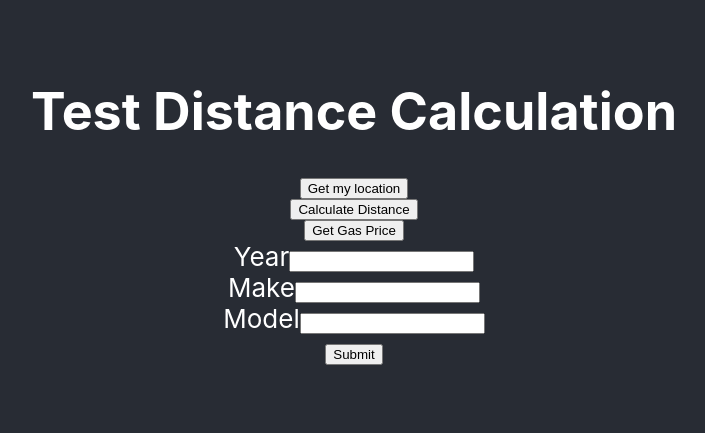
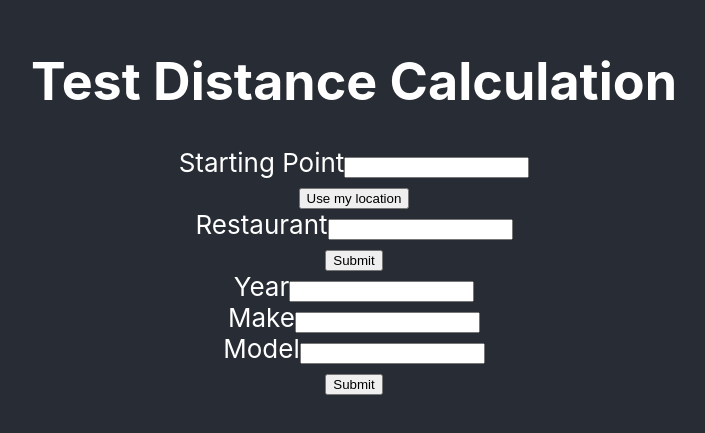
Before and after one commit to salsaady/fuel-wise, a React (Create React App) app in the folder frontend/: page / in a window 1280 px wide. Shown: the part 195-628 px from the top of the page, without its empty margins (286-991 px from the left). Built offline with nearby package versions, Linux system fonts and the light colour scheme.

Commit message:
Add form to enter starting and ending locations

```diff
--- a/frontend/src/App.js
+++ b/frontend/src/App.js
@@ -2,6 +2,7 @@ import React, { useState } from 'react';
 import axios from 'axios';
 import './App.css';
 import CarForm from './components/CarForm';  // Importing the CarForm component
+import LocationForm from './components/LocationForm'
 
 function App() {
   // State to hold the calculated distance
@@ -10,34 +11,42 @@ function App() {
   const [fuelConsumption, setFuelConsumption] = useState(null)
   const [userLocation, setUserLocation] = useState(null)
   const [postalCode, setPostalCode] = useState(null)
-  //const [formValues, setFormValues] = useState({})
+  const [carFormValues, setCarFormValues] = useState({});
+  const [locationFormValues, setLocationFormValues] = useState({});
+
+  const handleCarFormChange = (e) => {
+    setCarFormValues({ ...carFormValues, [e.target.id]: e.target.value })
+  }
+  const handleLocationFormChange = (e) => {
+    setLocationFormValues({ ...locationFormValues, [e.target.id]: e.target.value })
+  }
 
   // Dummy data for user and restaurant locations
   //const userLocation = { lat: '45.4215', lng: '-75.6972' }; // Example user location
   const restaurantLocation = { lat: '45.287798', lng: '-75.672958' } // Example restaurant location
 
-  const getUserLocation = async() => {
+  const getUserLocation = () => {
     if (navigator.geolocation) {
-      navigator.geolocation.getCurrentPosition(successFunction, errorFunction);
+      navigator.geolocation.getCurrentPosition(
+        (position) => {
+          const latitude = position.coords.latitude;
+          const longitude = position.coords.longitude;
+          setUserLocation({ latitude, longitude });
+          setLocationFormValues({ ...locationFormValues, start: `${latitude}, ${longitude}` });
+        },
+        (error) => {
+          console.error("Unable to retrieve your location.", error);
+        }
+      );
     } else {
       console.log("Geolocation is not supported by this browser.");
     }
-
-    function successFunction(position) {
-      const latitude = position.coords.latitude
-      const longitude = position.coords.longitude
-      console.log(position);
-      setUserLocation({latitude, longitude})
-      console.log(userLocation)
-    }
-
-    function errorFunction() {
-      console.log("Unable to retrieve your location.");
-    }
-  }
+  };
 
   // Function to handle distance calculation
-  const handleGetDistance = async () => {
+  const handleGetDistance = async (e) => {
+    e.preventDefault()
+
     try {
       const response = await axios.post('http://127.0.0.1:5000/get_distance', {
         user_location: `${userLocation.latitude},${userLocation.longitude}`,
@@ -69,14 +78,15 @@ function App() {
       console.error("Error getting gas price", error)
     }
     }
+
   const handleFuelConsumption = async (e) => {
     e.preventDefault()
 
     try {
       const response = await axios.post('http://127.0.0.1:5000/get_fuel_consumption', {
-        year: formValues.year,
-        make: formValues.make,
-        model: formValues.model
+        year: carFormValues.year,
+        make: carFormValues.make,
+        model: carFormValues.model
       });
       // Set the fuel consumption from the response
       setFuelConsumption(response.data.fuel_consumption)
@@ -85,21 +95,23 @@ function App() {
     }
   }
 
-  const [formValues, setFormValues] = useState({})
-  const handleChange = (e) => {
-    setFormValues({ ...formValues, [e.target.id]: e.target.value })
-  }
 
   return (
     <div className="App">
       <header className="App-header">
         <h1>Test Distance Calculation</h1>
-        <button onClick = {getUserLocation}>Get my location</button>
+        {/* <button onClick = {getUserLocation}>Get my location</button>
         <button onClick={() => { handleGetDistance(); handleGetPostalCode() }}>Calculate Distance</button>
-        <button onClick = {fetchGasPrice}>Get Gas Price</button>
+        <button onClick = {fetchGasPrice}>Get Gas Price</button> */}
+        <LocationForm
+          formValues = {locationFormValues}
+          handleChange = {handleLocationFormChange}
+          handleGetDistance = {handleGetDistance}
+          getUserLocation = {getUserLocation}
+        ></LocationForm>
         <CarForm
-          formValues = {formValues}
-          handleChange={handleChange}
+          formValues = {carFormValues}
+          handleChange={handleCarFormChange}
           handleFuelConsumption={handleFuelConsumption}
         ></CarForm>
         {userLocation && <p>My Location: {userLocation.latitude} {userLocation.longitude}</p>}
--- /dev/null
+++ b/frontend/src/components/LocationForm.js
@@ -0,0 +1,36 @@
+import React, {useState} from 'react'
+
+
+const LocationForm = ({ formValues, handleChange, handleGetDistance, getUserLocation}) => {
+    return (
+        <form onSubmit={handleGetDistance}>
+            <div className='input-group'>
+                <label htmlFor="start">Starting Point</label>
+                <input
+                  type="text"
+                  id="start"
+                  value={formValues.start || " "}
+                  onChange={handleChange}
+                />
+            </div>
+            <button
+                type="button"
+                onClick={()=>{getUserLocation()
+                }
+                }
+                >Use my location</button>
+            <div className='input-group'>
+                <label htmlFor="restaurant">Restaurant</label>
+                <input
+                  type="text"
+                  id="restaurant"
+                  value={formValues.restaurant || ""}
+                  onChange={handleChange}
+                />
+            </div>
+            <button type="submit" className = "submit-btn">Submit</button>
+        </form>
+    )
+}
+
+export default LocationForm
```
